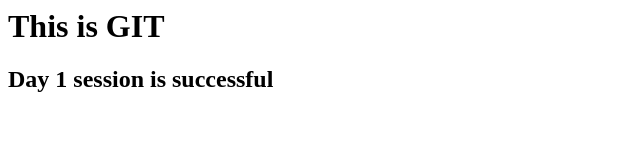
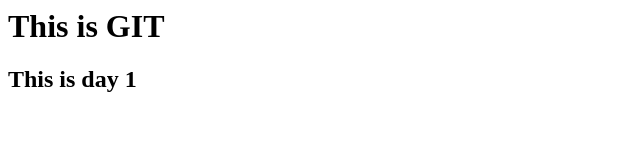
Before and after one commit to vannamaran/git_clone, a plain HTML site: page index.html in a window 1280 px wide. Shown: the whole page, without its empty margins (0-640 px from the left). Drawn offline with Linux system fonts and the light colour scheme.

Commit message:
Update index.html

```diff
--- a/index.html
+++ b/index.html
@@ -1,4 +1,4 @@
 <html>
   <h1>This is GIT</h1>
-  <h2>Day 1 session is successful</h2>
+  <h2>This is day 1</h2>
 </html>
```
